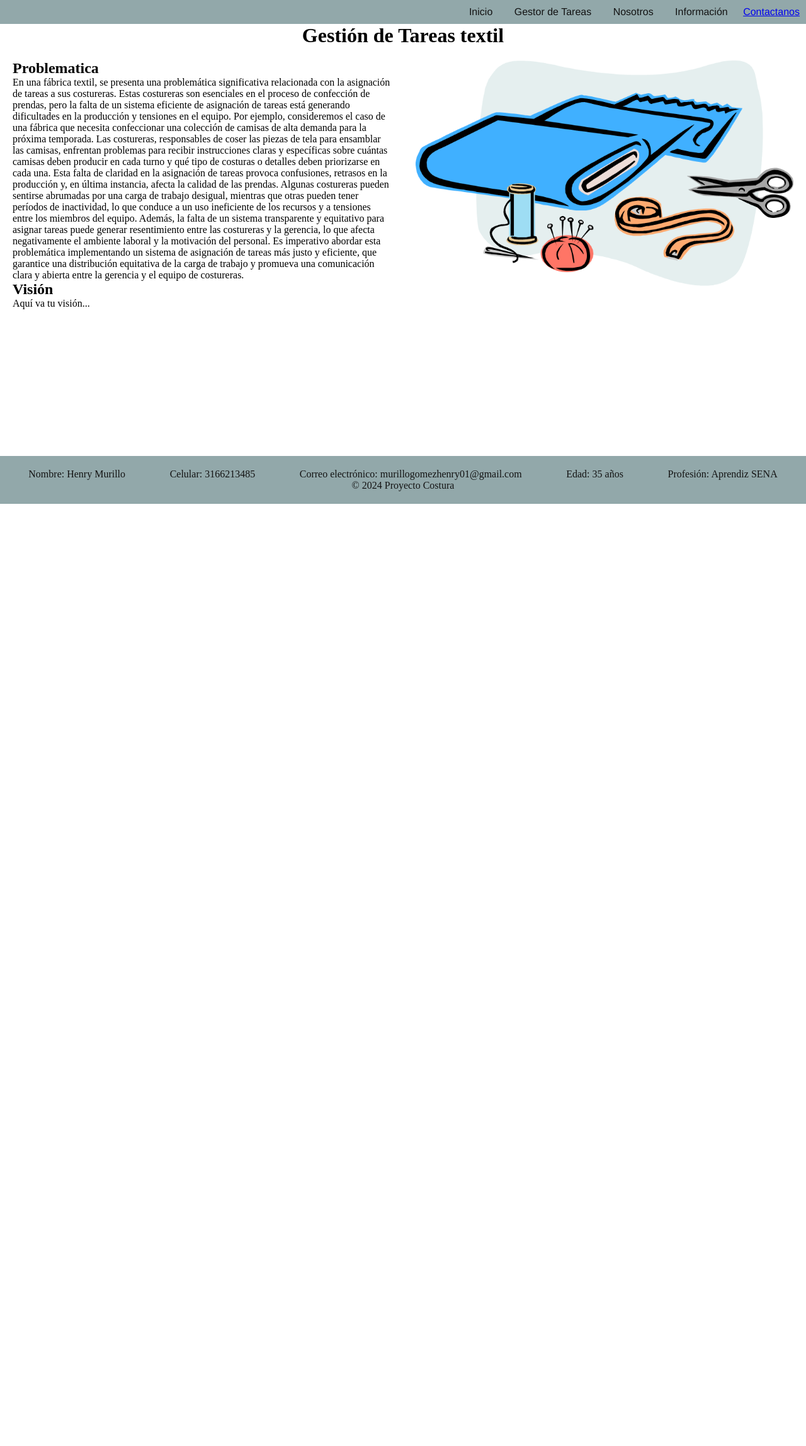
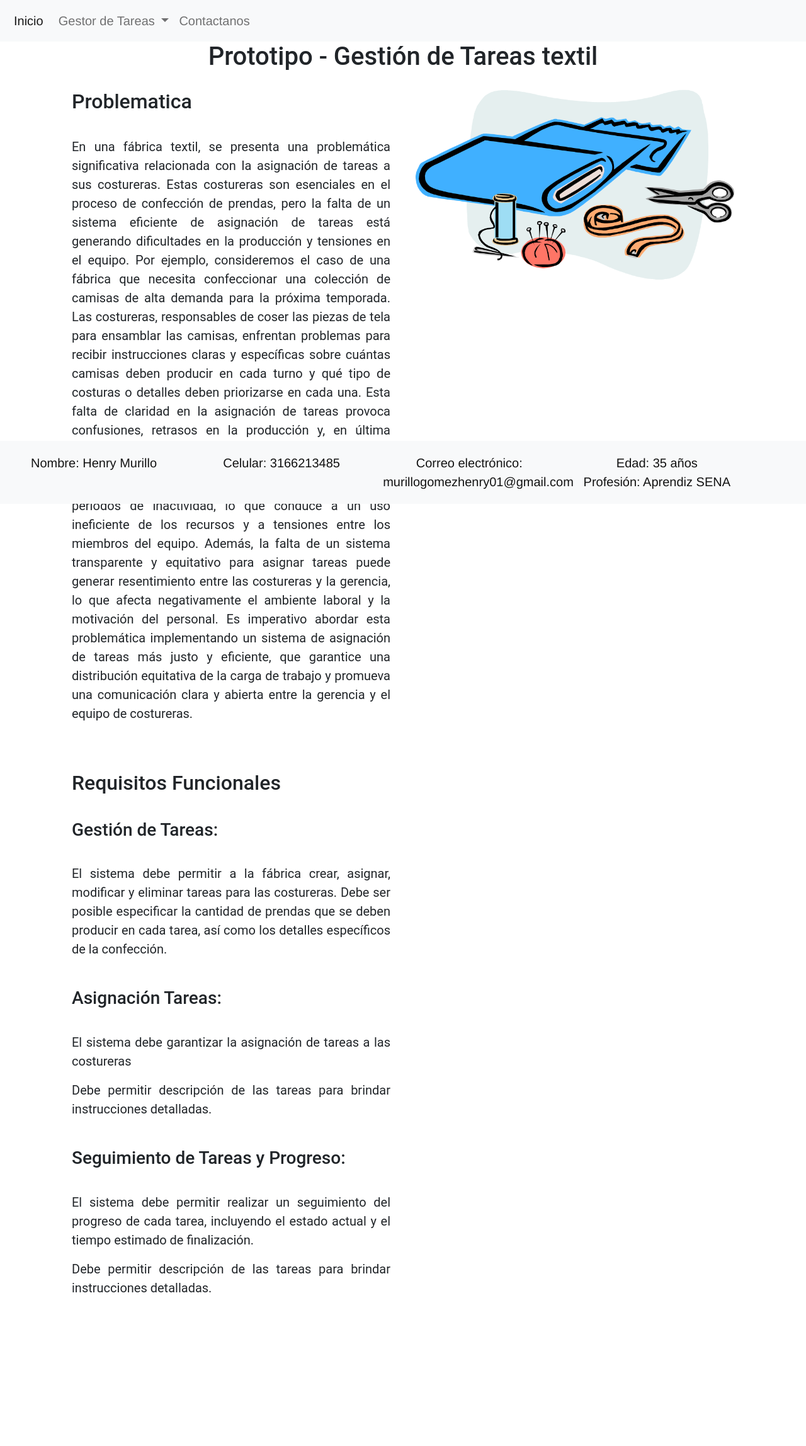
Before and after one commit to hmurillo01/proyecto_costura, a Django app: page / in a window 1280 px wide. Shown: the whole page at 63% size. Before the commit the page ends 800 px from the top, so only its background shows below. Run offline with Django 5.2, Linux system fonts and the light colour scheme.

Commit message:
diseño_final

```diff
--- a/fabrica/urls.py
+++ b/fabrica/urls.py
@@ -2,15 +2,13 @@
 
 from django.urls import path
 from . import views
-from .views import CustomLoginView
-from .views import custom_login
+
+
 
 urlpatterns = [
     path('', views.index, name='index'),
     path('contactanos/', views.contactanos, name='contactanos'),
     path('enviar_correo/', views.enviar_correo, name='enviar_correo'),
-    path('login/', CustomLoginView.as_view(), name='login'),
-    path('login2/', custom_login, name='login'),
     path('listar_tareas/', views.lista_tareas, name='lista_tareas'),
     path('crear_estado/', views.crear_estado, name='crear_estado'),
     path('crear_tareas/', views.crear_tarea, name='crear_tarea'),
--- a/fabrica/views.py
+++ b/fabrica/views.py
@@ -134,19 +134,3 @@ class CustomLoginView(LoginView):
         super().form_valid(form)
         # Redirige al index.html después de la autenticación exitosa
         return redirect('index')
-
-
-def custom_login(request):
-    if request.method == 'POST':
-        form = CustomLoginForm(request.POST)
-        if form.is_valid():
-            form.login(request)  # Almacena la identificación en la sesión
-            identificacion = form.cleaned_data.get('identificacion')
-            user = authenticate(request, username=identificacion, password=identificacion)
-            if user is not None:
-                login(request, user)
-                return redirect('index')  # Redirige al index después del inicio de sesión exitoso
-    else:
-        form = CustomLoginForm()
-
-    return render(request, 'login.html', {'form': form})
--- a/static/styles.css
+++ b/static/styles.css
@@ -3,10 +3,12 @@
     box-sizing: border-box;
     padding: 0;
     margin: 0;
+
 }
 
 :root {
     /* Variables de estilo */
+
 }
 
 body {
@@ -15,6 +17,13 @@ body {
     min-height: 100vh;
     margin: 0;
     position: relative;
+    font-family: 'Roboto', sans-serif;
+    font-size: 20px;
+}
+
+.container {
+    min-height: 100vh;
+    padding-bottom: 100px; /* Altura del footer */
 }
 
 .main-content {
@@ -31,6 +40,7 @@ body {
     flex: 1;
     padding: 20px;
     box-sizing: border-box;
+    text-align: justify;
 }
 
 .fabrica-info-right img {
@@ -59,7 +69,7 @@ body {
     padding: 20px;
     font-size: 18px;
     font-weight: bold;
-    font-family: "Gill Sans Extrabold", Helvetica, sans-serif;
+    font-family: Arial, sans-serif;
 }
 
 .form-container h1 {
@@ -96,7 +106,7 @@ body {
 
 .grid-container {
     display: grid;
-    grid-template-columns: 1fr 1fr 1fr ;
+    grid-template-columns: 1fr 1fr 1fr 1fr;
     gap: 20px;
     overflow: hidden;
     max-width: max-content;
@@ -234,6 +244,10 @@ body {
     display: inline-block;
     margin-left: 10px;
 }
+.navbar-item a {
+    text-decoration: none; /* Quita el subrayado del enlace */
+}
+
 
 .navbar-item:hover .submenu {
     display: block;
@@ -254,25 +268,29 @@ body {
 }
 
 /* Estilos para el footer */
-.footer {
-    background-color: #92a8aa;
-    color: #131313;
-    padding: 20px;
+/* Estilos para el footer */
+footer.footer {
+    position: fixed;
+    bottom: 0;
+    left: 0;
+    width: 100%;
+    height: auto; /* Cambia la altura a auto para que se ajuste al contenido */
+    background-color: #92a8aa; /* Cambia el color de fondo al mismo que el menú */
+    color: #131313; /* Cambia el color del texto al mismo que el menú */
     text-align: center;
-    position: absolute;
-    bottom: 0;
-    width: 100%;
+    font-family: "Gill Sans Extrabold", Helvetica, sans-serif; /* Aplica la misma fuente que el menú */
+    font-size: 20px; /* Aplica el mismo tamaño de fuente que el menú */
+    padding: 20px 0; /* Agrega un espacio interno superior e inferior */
 }
 
 .footer-info {
     display: flex;
     justify-content: center;
-    justify-content: space-around;
-    flex-wrap: wrap;
+    flex-wrap: wrap; /* Permite que los elementos se envuelvan cuando no haya suficiente espacio */
 }
 
 .footer-info span {
-    margin-right: 20px;
+    margin: 0 20px; /* Agrega margen a cada elemento para separarlos */
 }
 
 .footer-info span:last-child {
@@ -300,6 +318,8 @@ body {
     box-sizing: border-box;
 }
 
+
+
 .imagen-container {
     width: 45%;
     padding: 20px;
@@ -325,6 +345,8 @@ body {
     height: auto;
     animation: moveUpDown 3s ease infinite;
 }
+
+
 
 /* Estilos para el formulario de contacto */
 .contact-form {
--- a/templates/index.html
+++ b/templates/index.html
@@ -8,25 +8,60 @@ Portada
 {% load static %}
 
 <header>
-    <h1 class="title">Gestión de Tareas textil</h1>
+
+  <h1 class="title">Prototipo - Gestión de Tareas textil</h1>
+
 </header>
 <main>
+  <div class="container">
     <section class="fabrica-section">
       <div class="fabrica-info-left">
         <h2>Problematica</h2>
-            <p>
-En una fábrica textil, se presenta una problemática significativa relacionada con la asignación de tareas a sus costureras. Estas costureras son esenciales en el proceso de confección de prendas, pero la falta de un sistema eficiente de asignación de tareas está generando dificultades en la producción y tensiones en el equipo.
-Por ejemplo, consideremos el caso de una fábrica que necesita confeccionar una colección de camisas de alta demanda para la próxima temporada. Las costureras, responsables de coser las piezas de tela para ensamblar las camisas, enfrentan problemas para recibir instrucciones claras y específicas sobre cuántas camisas deben producir en cada turno y qué tipo de costuras o detalles deben priorizarse en cada una.
-Esta falta de claridad en la asignación de tareas provoca confusiones, retrasos en la producción y, en última instancia, afecta la calidad de las prendas. Algunas costureras pueden sentirse abrumadas por una carga de trabajo desigual, mientras que otras pueden tener períodos de inactividad, lo que conduce a un uso ineficiente de los recursos y a tensiones entre los miembros del equipo.
-Además, la falta de un sistema transparente y equitativo para asignar tareas puede generar resentimiento entre las costureras y la gerencia, lo que afecta negativamente el ambiente laboral y la motivación del personal.
-Es imperativo abordar esta problemática implementando un sistema de asignación de tareas más justo y eficiente, que garantice una distribución equitativa de la carga de trabajo y promueva una comunicación clara y abierta entre la gerencia y el equipo de costureras.
-</p>
-            <h2>Visión</h2>
-            <p>Aquí va tu visión...</p>
+        <p><br>
+          En una fábrica textil, se presenta una problemática significativa relacionada con la asignación de tareas a
+          sus
+          costureras. Estas costureras son esenciales en el proceso de confección de prendas, pero la falta de un
+          sistema
+          eficiente de asignación de tareas está generando dificultades en la producción y tensiones en el equipo.
+          Por ejemplo, consideremos el caso de una fábrica que necesita confeccionar una colección de camisas de alta
+          demanda para la próxima temporada. Las costureras, responsables de coser las piezas de tela para ensamblar las
+          camisas, enfrentan problemas para recibir instrucciones claras y específicas sobre cuántas camisas deben
+          producir en cada turno y qué tipo de costuras o detalles deben priorizarse en cada una.
+          Esta falta de claridad en la asignación de tareas provoca confusiones, retrasos en la producción y, en última
+          instancia, afecta la calidad de las prendas. Algunas costureras pueden sentirse abrumadas por una carga de
+          trabajo desigual, mientras que otras pueden tener períodos de inactividad, lo que conduce a un uso ineficiente
+          de los recursos y a tensiones entre los miembros del equipo.
+          Además, la falta de un sistema transparente y equitativo para asignar tareas puede generar resentimiento entre
+          las costureras y la gerencia, lo que afecta negativamente el ambiente laboral y la motivación del personal.
+          Es imperativo abordar esta problemática implementando un sistema de asignación de tareas más justo y
+          eficiente,
+          que garantice una distribución equitativa de la carga de trabajo y promueva una comunicación clara y abierta
+          entre la gerencia y el equipo de costureras.
+        </p><br> <br>
+        <h2>Requisitos Funcionales</h2><br>
+        <h3>Gestión de Tareas:</h3><br>
+        <p>El sistema debe permitir a la fábrica crear, asignar, modificar y eliminar tareas para las costureras.
+          Debe ser posible especificar la cantidad de prendas que se deben producir en cada tarea, así como los detalles
+          específicos de la confección.</p><br>
+        <h3>Asignación Tareas:</h3><br>
+
+        <p>El sistema debe garantizar la asignación de tareas a las costureras</p>
+
+        <p>Debe permitir descripción de las tareas para brindar instrucciones detalladas.</p><br>
+        <h3>Seguimiento de Tareas y Progreso:</h3><br>
+        <p>El sistema debe permitir realizar un seguimiento del progreso de cada tarea, incluyendo el estado actual y el
+          tiempo
+          estimado de finalización.</p>
+
+        <p>Debe permitir descripción de las tareas para brindar instrucciones detalladas.</p>
+
       </div>
       <div class="fabrica-info-right">
         <img src="{% static 'fabrica.png' %}" alt="Imagen de la fábrica">
       </div>
+
     </section>
+  </div>
 </main>
+
 {% endblock %}
--- a/templates/layouts/app.html
+++ b/templates/layouts/app.html
@@ -7,46 +7,66 @@
   <meta name="viewport" content="width=device-width, initial-scale=1.0">
   <script src="{% static 'custom.js' %}"></script>
   <title>{% block title %}{% endblock %}</title>
+  <link rel="stylesheet" href="https://cdn.jsdelivr.net/npm/bootstrap@5.0.0-beta3/dist/css/bootstrap.min.css">
   <link rel="stylesheet" href="{% static 'styles.css' %}">
 </head>
 
 <body>
-  <nav class="navbar">
-    <ul class="navbar-menu">
-      <li class="navbar-item">
-        <a href="{% url 'index' %}" class="navbar-link">Inicio</a>
-      </li>
-      <li class="navbar-item">
-        <a href="#" class="navbar-link">Gestor de Tareas</a>
-        <ul class="submenu">
-          <li><a href="{% url 'crear_tarea' %}">Crear Tarea</a></li>
-          <li><a href="{% url 'lista_tareas' %}">Listar Tareas</a></li>
-          <li><a href="{% url 'crear_estado' %}">Crear Estado</a></li>
-          <li><a href="{% url 'crear_fabrica' %}">Crear Fábrica</a></li>
-          <li><a href="{% url 'crear_costurera' %}">Crear Costurera</a></li>
-          <!-- Agrega más opciones del CRUD según sea necesario -->
+  <nav class="navbar navbar-expand-lg navbar-light bg-light">
+    <div class="container-fluid">
+      <a class="navbar-brand" href="{% url 'index' %}">Inicio</a>
+      <button class="navbar-toggler" type="button" data-bs-toggle="collapse" data-bs-target="#navbarNavDropdown"
+        aria-controls="navbarNavDropdown" aria-expanded="false" aria-label="Toggle navigation">
+        <span class="navbar-toggler-icon"></span>
+      </button>
+      <div class="collapse navbar-collapse" id="navbarNavDropdown">
+        <ul class="navbar-nav">
+          <li class="nav-item dropdown">
+            <a class="nav-link dropdown-toggle" href="#" id="navbarDropdown" role="button" data-bs-toggle="dropdown"
+              aria-expanded="false">
+              Gestor de Tareas
+            </a>
+            <ul class="dropdown-menu" aria-labelledby="navbarDropdown">
+              <li><a class="dropdown-item" href="{% url 'crear_costurera' %}">Crear Costurera</a></li>
+              <li><a class="dropdown-item" href="{% url 'crear_estado' %}">Crear Estado</a></li>
+              <li><a class="dropdown-item" href="{% url 'crear_fabrica' %}">Crear Fábrica</a></li>
+              <li><a class="dropdown-item" href="{% url 'crear_tarea' %}">Crear Tarea</a></li>
+              <li><a class="dropdown-item" href="{% url 'lista_tareas' %}">Listar Tareas</a></li>
+              <!-- Agrega más opciones del CRUD según sea necesario -->
+            </ul>
+          </li>
+          <li class="nav-item">
+            <a class="nav-link" href="{% url 'contactanos' %}">Contactanos</a>
+          </li>
         </ul>
-      </li>
-      <li class="navbar-item"><a href="#" class="navbar-link">Nosotros</a></li>
-      <li class="navbar-item"><a href="#" class="navbar-link">Información</a></li>
-      <li class="navbar-item"><a href="{% url 'contactanos' %}">Contactanos</a></li><!-- Agrega más elementos de menú aquí -->
-    </ul>
+      </div>
+    </div>
   </nav>
 
-  <div class="content">
+  <div class="container">
     {% block content %}{% endblock %}
   </div>
 
-  <footer class="footer">
-    <div class="footer-info">
-      <span>Nombre: Henry Murillo</span>
-      <span>Celular: 3166213485</span>
-      <span>Correo electrónico: murillogomezhenry01@gmail.com</span>
-      <span>Edad: 35 años</span>
-      <span>Profesión: Aprendiz SENA</span>
+  <footer class="footer navbar navbar-light bg-light">
+    <div class="container-fluid">
+      <div class="row">
+        <div class="col-md-3">
+          <p class="mb-0">Nombre: Henry Murillo</p>
+        </div>
+        <div class="col-md-3">
+          <p class="mb-0">Celular: 3166213485</p>
+        </div>
+        <div class="col-md-3">
+          <p class="mb-0">Correo electrónico: murillogomezhenry01@gmail.com</p>
+        </div>
+        <div class="col-md-3">
+          <p class="mb-0">Edad: 35 años</p>
+          <p class="mb-0">Profesión: Aprendiz SENA</p>
+        </div>
+      </div>
     </div>
-    <div>© 2024 Proyecto Costura</div>
   </footer>
+
 
   <!-- Modal para mensaje de registro exitoso -->
   <div id="modal-message" class="modal">
@@ -55,6 +75,9 @@
       <p>Registro exitoso</p>
     </div>
   </div>
+
+  <!-- Incluye la biblioteca de Bootstrap JS al final del body para mejorar el rendimiento -->
+  <script src="https://cdn.jsdelivr.net/npm/bootstrap@5.0.0-beta3/dist/js/bootstrap.bundle.min.js"></script>
 </body>
 
 </html>
```
Lines whose indentation alone changed are shown as unchanged.
